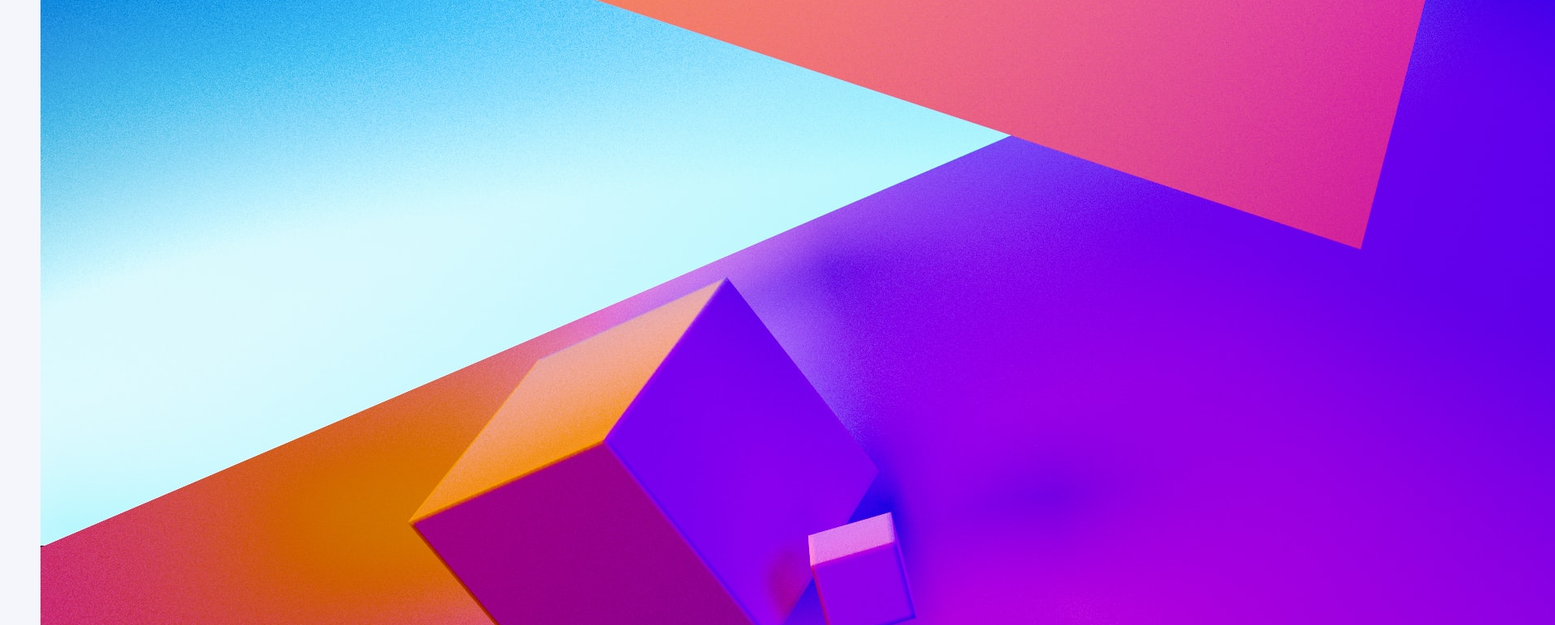
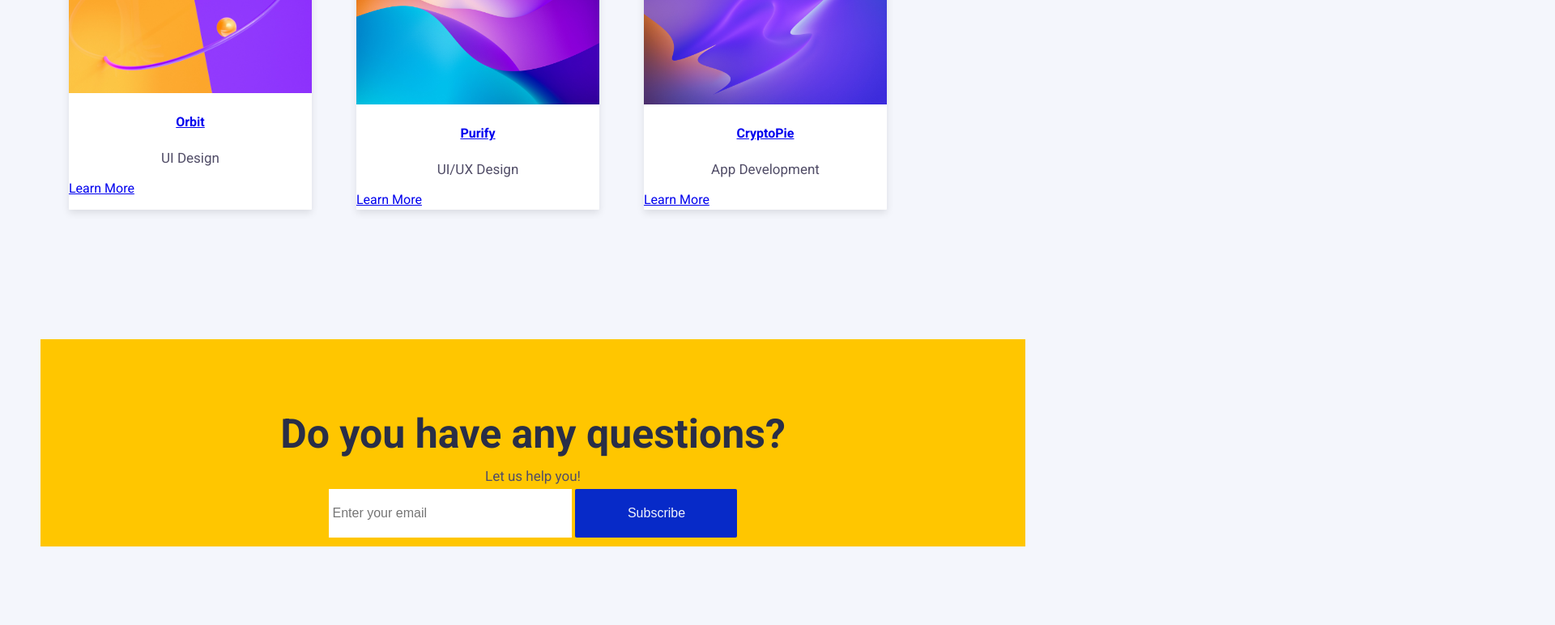
Before and after one commit to Judit716/mid-project, a website: page pages/project-detail/projectDetail.html in a window 1280 px wide. Shown: the part 1923-2695 px from the top of the page at 81% size, 1920 px wide, since content can reach past the window. Drawn offline with Linux system fonts and the light colour scheme.

Commit message:
project page acabada

```diff
--- a/pages/project-detail/projectDetail.css
+++ b/pages/project-detail/projectDetail.css
@@ -0,0 +1,77 @@
+body {
+
+    padding: 0 50px; /* Aplica márgenes laterales de 50px */
+
+    width: calc(100vw - 100px); /* Asegura que el ancho total reste los 50px de cada lado */
+    max-width: 100%; /* Evita que se desborde */
+    min-height: 100vh; /* Asegura que ocupe al menos toda la pantalla */
+
+    box-sizing: border-box; /* Hace que el padding no sume al ancho total */
+}
+
+.project-description {
+    padding-top: 10rem;
+    padding-bottom: 5rem;
+    flex-wrap: wrap;
+}
+
+#project-details {
+    display: flex;
+    flex-direction: column;
+}
+
+.project-image img {
+    object-fit: cover; /* Asegura que la imagen cubra todo sin deformarse */
+    display: block;
+
+    height: 90vh;
+    width: 100vw;
+
+}
+
+.project-image p {
+    padding-top: 3rem;
+    padding-bottom: 10rem;
+    line-height: 2rem;
+}
+
+
+
+
+#doubts {
+    margin-top: 10rem;
+    background-color: var(--color-action);
+    width: 95vw;
+    height: 20vw;
+
+}
+
+.doubts-div {
+
+    display: flex;
+    flex-direction: column;
+    justify-content: center;
+    align-items: center;
+
+}
+
+.doubts-div h2 {
+    margin-top: 5rem;
+    color: var(--color-secondary-dark);
+
+}
+
+.email-form, .button-general.form {
+    border: none;
+    height: 60px;
+    width: 300px;
+    padding: 5px;
+    font-size: 1rem;
+    outline: none;
+    gap: 3rem;
+
+}
+
+.button-general.form {
+    width: 200px;
+}
--- a/pages/project-detail/projectDetail.html
+++ b/pages/project-detail/projectDetail.html
@@ -4,6 +4,7 @@
     <meta charset="UTF-8">
     <meta name="viewport" content="width=device-width, initial-scale=1.0">
     <link rel="stylesheet" href="/styles/main.css">
+    <link rel="stylesheet" href="projectDetail.css">
     <title>Project page</title>
 
 </head>
@@ -83,21 +84,23 @@
         </div>
     </section>
 
-    <!-- Doubts Section -->
-    <section id="doubts">
+     <!-- Doubts Section -->
+     <section id="doubts">
+        <div class="doubts-div">
         <h2>Do you have any questions?</h2>
         <p>Let us help you!</p>
         <form id="contact-form">
-            <label for="email">Your Email:</label>
-            <input type="email" id="email" name="email" placeholder="Enter your email" required>
-            <button type="submit">Subscribe</button>
+            <label for="email"></label>
+            <input class="email-form" type="email" id="email" name="email" placeholder="Enter your email" required>
+            <button class="button-general form" type="submit">Subscribe</button>
         </form>
+    </div>
     </section>
 
-     <!-- Footer -->
-     <footer>
+    <!-- Footer -->
+    <footer>
         <div class="footer-left">
-            <a href="/index.html">
+            <a href="index.html">
                 <img src="/images/circle.svg" alt="Circle logo" aria-label="Logo">
             </a>
             <p></p>
@@ -117,5 +120,6 @@
     </footer>
 
 
+
 </body>
 </html>
--- a/styles/components.css
+++ b/styles/components.css
@@ -194,7 +194,7 @@ footer  {
 
     .project-cards, .services-cards {
         display: flex;
-        justify-content: space-between;
+        justify-content: space-evenly;
         gap: 20px;
         flex-wrap: wrap;
     }
```
